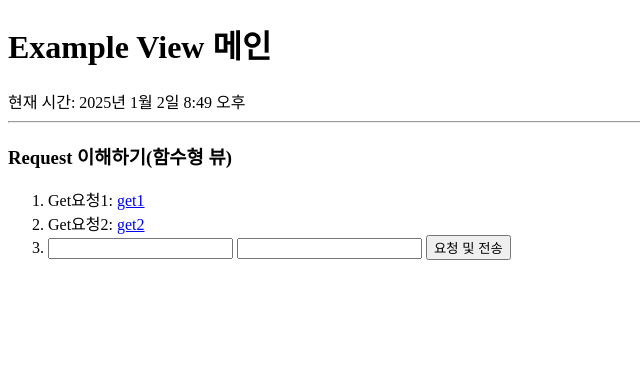
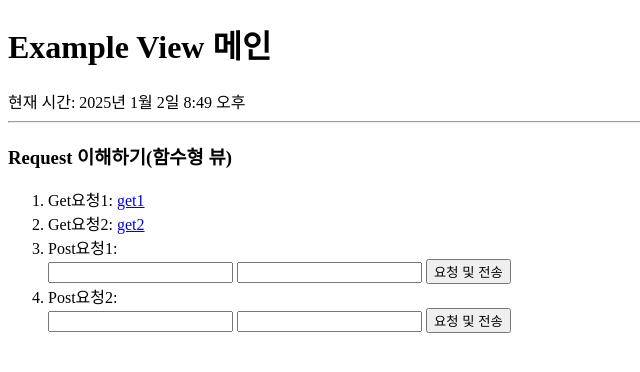
Before and after one commit to gwang1234/Orient_Classical, a Django app: page /ex_view/ in a window 1280 px wide. Shown: the top 372 px of the page, without its empty margins (0-640 px from the left). Run offline with Django 5.2, Linux system fonts and the light colour scheme.

Commit message:
BeautifulSoup

```diff
--- a/practice/ex_view/templates/ex_view/index.html
+++ b/practice/ex_view/templates/ex_view/index.html
@@ -14,8 +14,16 @@
         <ol>
             <li>Get요청1: <a href="get1/?n1=10&n2=20&n3=hello">get1</a></li>
             <li>Get요청2: <a href="get2/10/20/hello">get2</a></li>
-            <li>
+            <li>Post요청1:
                 <form action="post1/" method="post">
+                    {% csrf_token %}
+                    <input type="text" name="n1">
+                    <input type="text" name="n2">
+                    <input type="submit" value="요청 및 전송">
+                </form>
+            </li>
+            <li>Post요청2:
+                <form action="post2/" method="post">
                     {% csrf_token %}
                     <input type="text" name="n1">
                     <input type="text" name="n2">
```
Also changed, not shown: README.md, crawling/readme.md (added), practice/readme.md, 1 other file.
